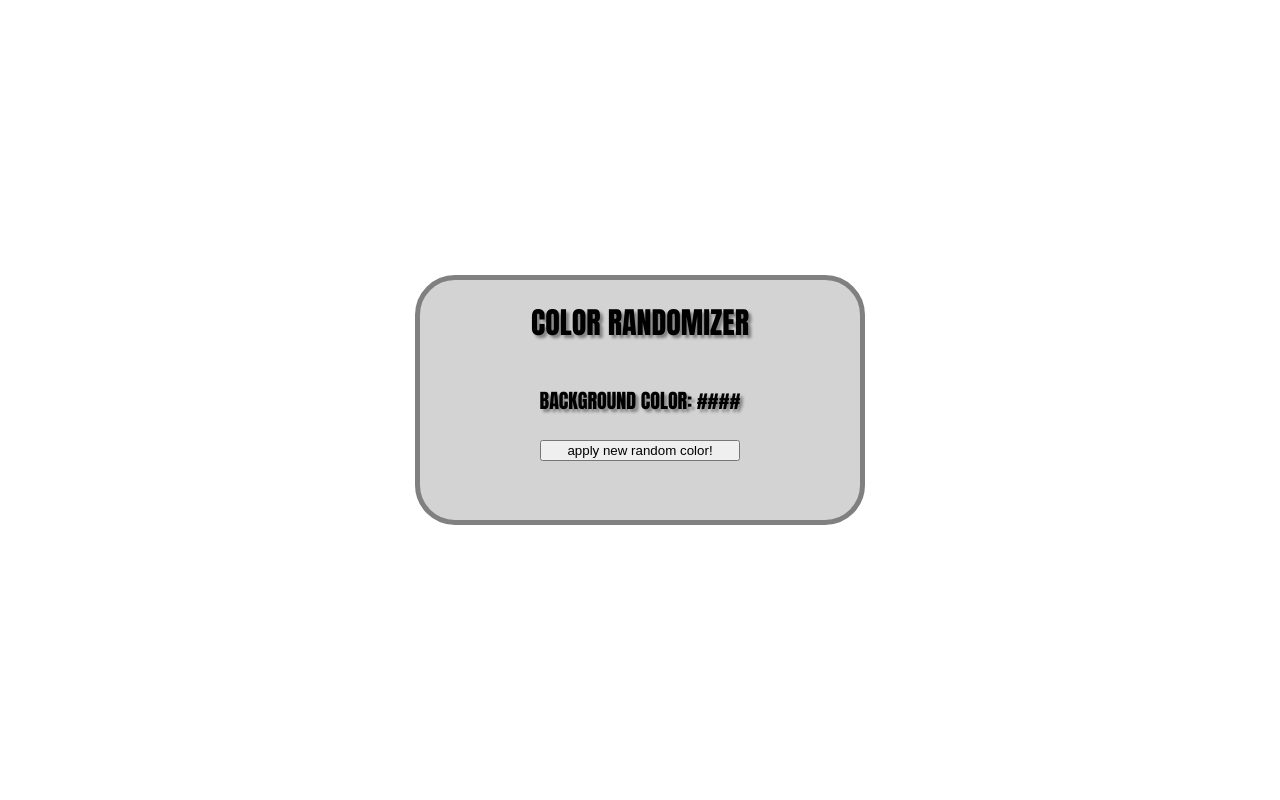
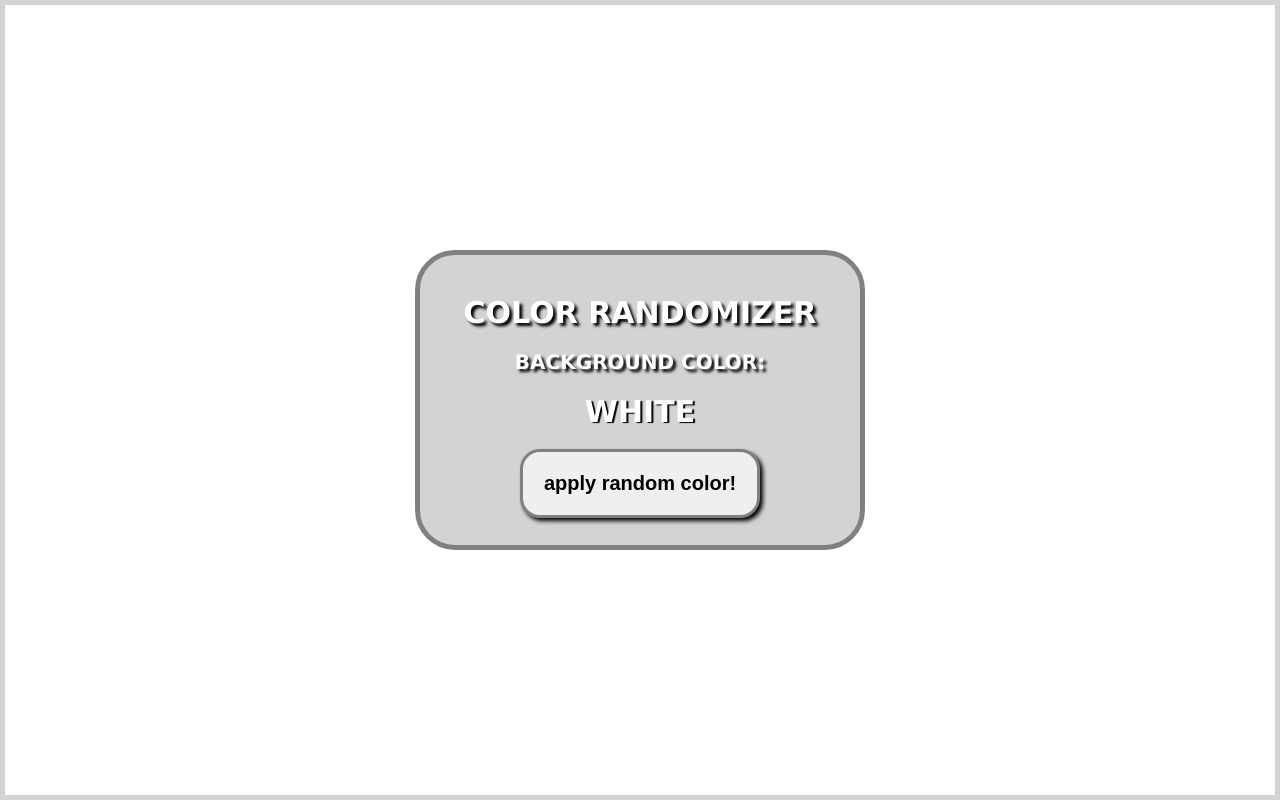
Before and after one commit to didiertavares/color-randomizer-01, a plain HTML site: page index.html in a window 1280 px wide. Drawn offline with Linux system fonts and the light colour scheme.

Commit message:
MàJ 21.05

```diff
--- a/index.html
+++ b/index.html
@@ -9,8 +9,9 @@
 <body>
     <section>
         <h1>COLOR RANDOMIZER</h1>
-        <p>BACKGROUND COLOR: <span>####</span></p>
-        <button onclick="randomColor()">apply new random color!</button>
+        <h2>BACKGROUND COLOR:</h2>
+        <p></p>
+        <button onclick="randomColor()">apply random color!</button>
     </section>
 
 <script src="script.js"></script>
--- a/script.js
+++ b/script.js
@@ -1,24 +1,40 @@
-const p = document.querySelector("p")
-const Span = document.querySelector("span")
+const h2 = document.querySelector("h2")
+const p = document.querySelector('p')
+const body = document.querySelector('body')
+body.style.background = '#ffffff'
+p.innerText = "WHITE"
+p.style.color = '#ffffff'
+let indexSelected
+let colorRefSelected
+let colorNameSelected
 
 const colorOptions = [
-    {name:"white", ref: #ffffff}
-    {name:"blue", ref: #0000ff}
-    {name:"green", ref: #00ff00}
-    {name:"grey", ref: #808080}
-    {name:"black", ref: #000000}
-    {name:"pink", ref: #ffc0cb}
-    {name:"orange", ref: #ffa500}
-    {name:"yellow", ref: #ffff00}
-    {name:"beige", ref: #f5f5dc}
+    {name:"WHITE", ref: '#ffffff'},
+    {name:"BLUE", ref: '#0000ff'},
+    {name:"GREEN", ref: '#00ff00'},
+    {name:"GREY", ref: '#808080'},
+    {name:"BLACK", ref: '#000000'},
+    {name:"PINK", ref: '#ffc0cb'},
+    {name:"ORANGE", ref: '#ffa500'},
+    {name:"YELLOW", ref: '#ffff00'},
+    {name:"BEIGE", ref: '#f5f5dc'},
+    {name:"RED", ref: '#ff0000'}
 ]
-
-// const oneColor = {name:"white", ref: #ffffff}
-// console.log(oneColor["name"])
+console.log(colorOptions)
+console.log(colorOptions.length)
 
 function randomColor()  {
-  const randomIndex = Math.floor(Math.random() * colorOptions.length)
-  colorName = randomIndex[name]
-  console.log(colorName)
-  Span.innerText = colorOptions[randomIndex]
+  indexSelected = Math.floor(Math.random() * colorOptions.length)
+  console.log(indexSelected)
+  colorRefSelected = colorOptions[indexSelected].ref
+  console.log(colorRefSelected)
+  colorNameSelected = colorOptions[indexSelected].name
+  console.log(colorNameSelected)
+  display()
 }
+
+function display()  {
+  body.style.background = colorRefSelected
+  p.innerText = colorNameSelected
+  p.style.color = colorRefSelected
+}
--- a/style.css
+++ b/style.css
@@ -2,7 +2,7 @@
     margin: 0px;
 }
 body{
-    background: beige
+    background: white;
     border: 5px solid lightgrey;
     box-sizing: border-box;
     width: 100%;
@@ -16,27 +16,44 @@ body{
 section{
     border: 5px solid grey;
     padding: 20px;
-    font-family: Impact, sans-serif;
+    font-family: Verdana, sans-serif;
+    color: white;
     background: lightgrey;
     width: 400px;
-    height: 200px;
+    height: 250px;
     border-radius: 40px;
     text-align: center;
 }
 h1  {
-    padding-bottom: 20px;
+    padding: 20px;
     font-size: 30px;
     font-weight: bold;
-    text-shadow: 3px 3px 3px grey;
+    text-shadow: 3px 3px 3px black;
+}
+h2{
+    font-size: 20px;
+    font-weight: bold;
+    text-shadow: 3px 3px 3px black;
 }
 p{
     padding: 20px;
+    text-shadow: 2px 1px 1px black;
+    font-size: 30px;
+    font-weight: bold;
+    color: none;
+}
+button{
+    margin-bottom: 15px;
+    cursor: pointer;
+    padding: 20px;
+    box-shadow: 3px 3px 4px black;
+    border: 3px solid grey;
+    border-radius: 20px;
     font-size: 20px;
     font-weight: bold;
-    text-shadow: 3px 3px 3px gray;
+    width: 240px;
+}
+button:hover{
+    scale: 1.2;
 
 }
-button{
-    width: 200px;
-    height: ;
-}
```
